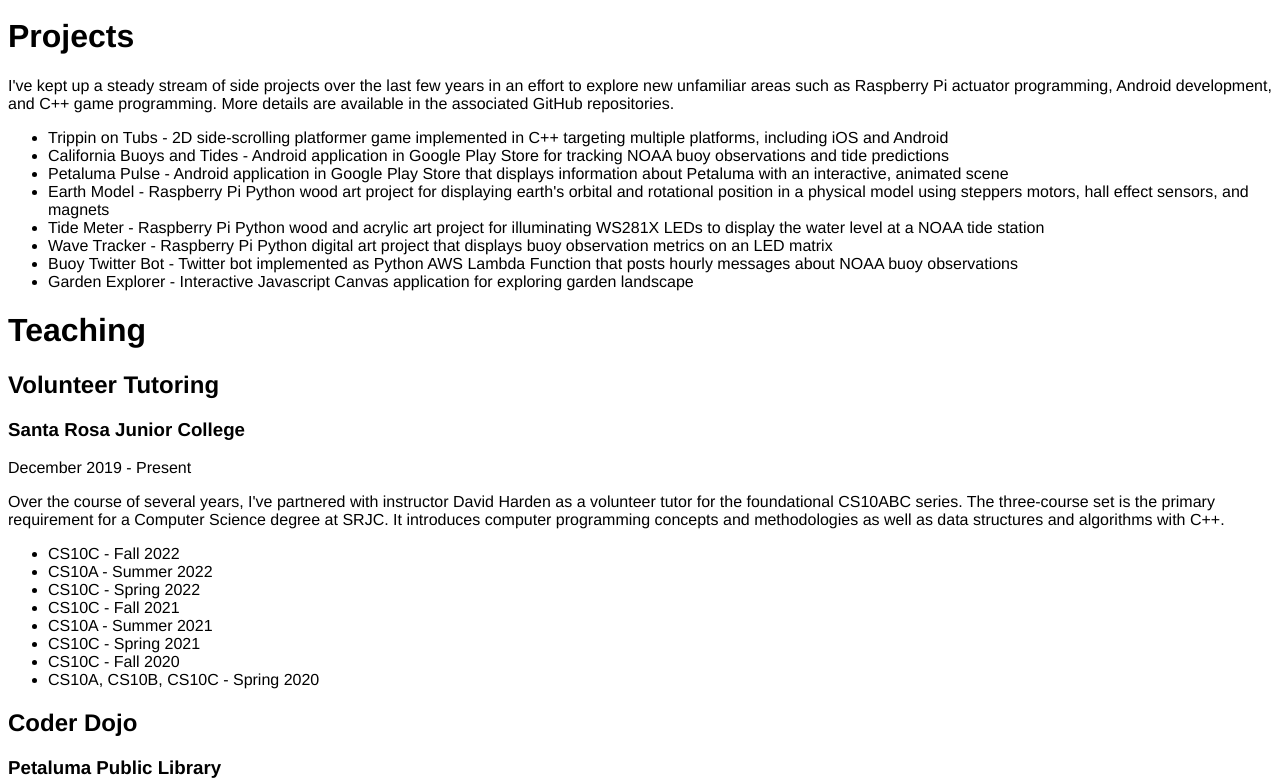
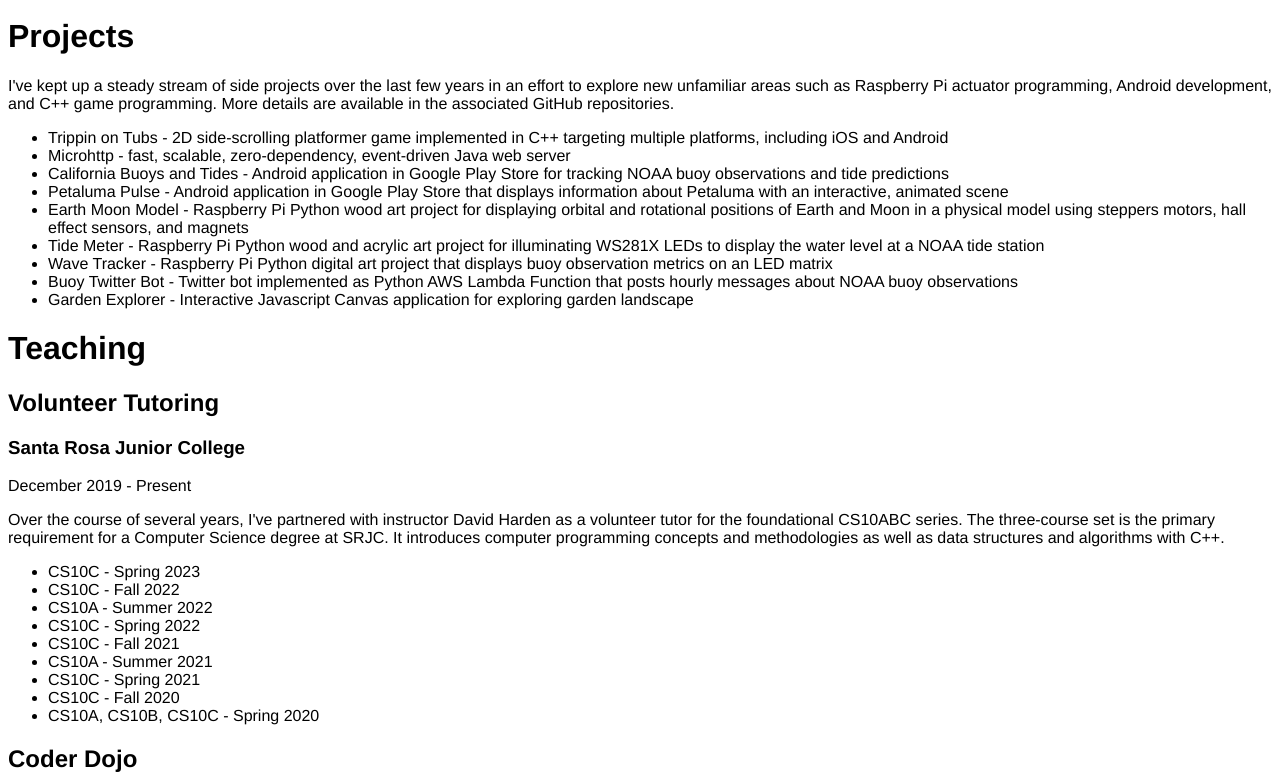
Before and after one commit to ebarlas/website, a plain HTML site: page resume.html in a window 1280 px wide. Shown: the part 1973-2754 px from the top of the page. Drawn offline with Linux system fonts and the light colour scheme.

Commit message:
Add 2023 changes to resume.

```diff
--- a/resume.html
+++ b/resume.html
@@ -27,7 +27,7 @@
 <h1>Summary</h1>
 I'm a generalist software engineer specializing in backend Java web applications deployed in AWS Cloud
 with an emphasis on customer identity, authentication, and administration.
-I regard myself as a thoughtful and deliberate developer that seeks simple and scalable solutions
+I'm a thoughtful and deliberate developer seeking simple and scalable solutions
 to problems. I have a record of stewarding and evolving software systems over the course of many years
 while maintaining high quality code and employing modern techniques. I am responsible for the full spectrum of
 software lifecycle stages, from specification and design to deployment, monitoring, maintenance, and database
@@ -42,8 +42,8 @@
     The asterisk (*) denotes a modest level of experience.
 </p>
 <ul>
-    <li>Languages: Java, Python, C++, C, JavaScript*, Groovy*, Clojure*</li>
-    <li>Databases: Oracle, MySQL, Amazon Aurora MySQL, DynamoDB, Cassandra, Redis, Elasticsearch*</li>
+    <li>Languages: Java, Python, C++, C, JavaScript*, Groovy*, Clojure*, Go*</li>
+    <li>Databases: Oracle, MySQL, Amazon Aurora MySQL, DynamoDB, Cassandra, Redis*, Elasticsearch*</li>
     <li>AWS: DynamoDB, S3, SNS, SQS, EC2, ECS, ELB, ASG, RDS, KMS, Lambda, Kinesis, CloudFront, CloudFormation, CloudWatch, Route53</li>
 </ul>
 
@@ -147,9 +147,10 @@
 </p>
 <ul>
     <li>Trippin on Tubs - 2D side-scrolling platformer game implemented in C++ targeting multiple platforms, including iOS and Android</li>
+    <li>Microhttp - fast, scalable, zero-dependency, event-driven Java web server</li>
     <li>California Buoys and Tides - Android application in Google Play Store for tracking NOAA buoy observations and tide predictions</li>
     <li>Petaluma Pulse - Android application in Google Play Store that displays information about Petaluma with an interactive, animated scene</li>
-    <li>Earth Model - Raspberry Pi Python wood art project for displaying earth's orbital and rotational position in a physical model using steppers motors, hall effect sensors, and magnets</li>
+    <li>Earth Moon Model - Raspberry Pi Python wood art project for displaying orbital and rotational positions of Earth and Moon in a physical model using steppers motors, hall effect sensors, and magnets</li>
     <li>Tide Meter - Raspberry Pi Python wood and acrylic art project for illuminating WS281X LEDs to display the water level at a NOAA tide station</li>
     <li>Wave Tracker - Raspberry Pi Python digital art project that displays buoy observation metrics on an LED matrix</li>
     <li>Buoy Twitter Bot - Twitter bot implemented as Python AWS Lambda Function that posts hourly messages about NOAA buoy observations</li>
@@ -167,6 +168,7 @@
     as well as data structures and algorithms with C++.
 </p>
 <ul>
+    <li>CS10C - Spring 2023</li>
     <li>CS10C - Fall 2022</li>
     <li>CS10A - Summer 2022</li>
     <li>CS10C - Spring 2022</li>
```
